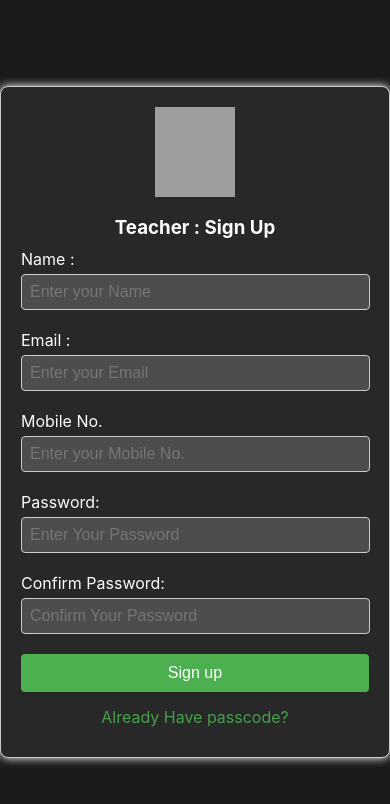
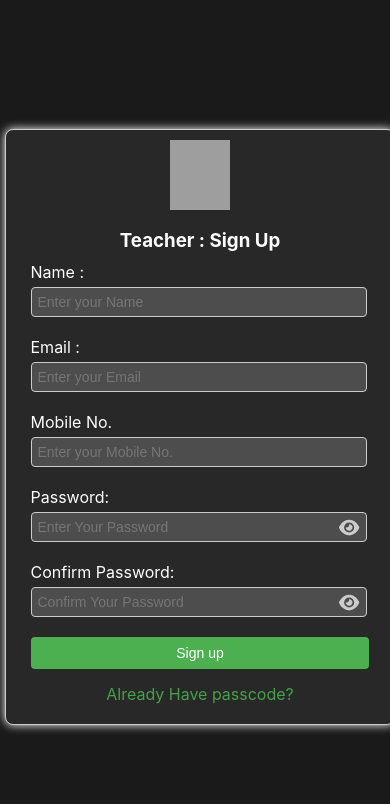
Before and after one commit to nishant0708/IIPS_EXAM_TEACHER_PORTAL, a React (Create React App) app: page /sign_up in a window 390 px wide. Shown: the top 804 px of the page. Built offline with nearby package versions, Linux system fonts and the light colour scheme; grey boxes are pictures that could not be loaded.

Commit message:
added eye-icon

```diff
--- a/package.json
+++ b/package.json
@@ -3,6 +3,8 @@
   "version": "0.1.0",
   "private": true,
   "dependencies": {
+    "@fortawesome/free-solid-svg-icons": "^6.6.0",
+    "@fortawesome/react-fontawesome": "^0.2.2",
     "@testing-library/jest-dom": "^5.17.0",
     "@testing-library/react": "^13.4.0",
     "@testing-library/user-event": "^13.5.0",
--- a/src/Login/Login.jsx
+++ b/src/Login/Login.jsx
@@ -4,6 +4,8 @@ import logo from "../Assets/iips_logo2.png";
 import axios from "axios";
 import { useNavigate } from "react-router-dom";
 import AlertModal from "../AlertModal/AlertModal";
+import { FontAwesomeIcon } from '@fortawesome/react-fontawesome';
+import { faEye, faEyeSlash } from '@fortawesome/free-solid-svg-icons';
 
 function Login() {
   const [email, setEmail] = useState("");
@@ -14,6 +16,7 @@ function Login() {
   const [modalMessage, setModalMessage] = useState("");
   const [isError, setIsError] = useState(false);
   const [isLoading, setIsLoading] = useState(false); // Loading state
+  const [showPassword, setShowPassword] = useState(false); // Password visibility toggle
   const navigate = useNavigate(); // Initialize useNavigate
 
   useEffect(() => {
@@ -96,6 +99,10 @@ function Login() {
     setModalIsOpen(false);
   };
 
+  const togglePasswordVisibility = () => {
+    setShowPassword(!showPassword);
+  };
+
   return (
     <div className="login-container">
       <img src={logo} alt="Logo" />
@@ -113,16 +120,19 @@ function Login() {
             />
           </label>
         </div>
-        <div>
+        <div className="password-input-container">
           <label>
             Password:
             <input
-              type="password"
+              type={showPassword ? "text" : "password"}
               placeholder="Enter Your Password"
               value={password}
               onChange={(e) => setPassword(e.target.value)}
               required
             />
+            <span className="eye-icon" onClick={togglePasswordVisibility}>
+              <FontAwesomeIcon icon={showPassword ? faEyeSlash : faEye} />
+            </span>
           </label>
         </div>
         {showOtp && (
@@ -141,9 +151,11 @@ function Login() {
         )}
 
         <button type="submit" disabled={isLoading}>
-          {isLoading ? "Submiting..." : showOtp ? "Submit" : "Next"}
+          {isLoading ? "Submitting..." : showOtp ? "Submit" : "Next"}
         </button>
-        <p className="signup_text_redirect" onClick={() => navigate("/sign_up")}> Want to create Account? Signup. </p>
+        <p className="signup_text_redirect" onClick={() => navigate("/sign_up")}>
+          Want to create Account? Signup.
+        </p>
       </form>
       <AlertModal
         isOpen={modalIsOpen}
--- a/src/Sign_up/SignUp.jsx
+++ b/src/Sign_up/SignUp.jsx
@@ -3,6 +3,8 @@ import "./Sign_up.css";
 import var1 from "../Assets/iips_logo2.png";
 import { useNavigate } from "react-router-dom";
 import AlertModal from "../AlertModal/AlertModal";
+import { FontAwesomeIcon } from '@fortawesome/react-fontawesome';
+import { faEye, faEyeSlash } from '@fortawesome/free-solid-svg-icons';
 
 const SignUp = () => {
   const navigate = useNavigate();
@@ -19,12 +21,22 @@ const SignUp = () => {
   const [isErrorAlert, setIsErrorAlert] = useState(false);
   const [loading, setLoading] = useState(false); // Loading state for signup button
   const [isFirstClick, setIsFirstClick] = useState(true); // Track if it is the first click
+  const [showPassword, setShowPassword] = useState(false); // Password visibility toggle
+  const [showConfirmPassword, setShowConfirmPassword] = useState(false); // Confirm password visibility toggle
 
   const handleChange = (e) => {
     setFormData({
       ...formData,
       [e.target.name]: e.target.value,
     });
+  };
+
+  const togglePasswordVisibility = () => {
+    setShowPassword(!showPassword);
+  };
+
+  const toggleConfirmPasswordVisibility = () => {
+    setShowConfirmPassword(!showConfirmPassword);
   };
 
   const handleSignUp = async (e) => {
@@ -135,30 +147,36 @@ const SignUp = () => {
               />
             </label>
           </div>
-          <div>
+          <div className="password-input-container">
             <label>
               Password:
               <input
-                type="password"
+                type={showPassword ? "text" : "password"}
                 name="password"
                 placeholder="Enter Your Password"
                 value={formData.password}
                 onChange={handleChange}
                 required
               />
+              <span className="eye-icon" onClick={togglePasswordVisibility}>
+                <FontAwesomeIcon icon={showPassword ? faEyeSlash : faEye} />
+              </span>
             </label>
           </div>
-          <div>
+          <div className="password-input-container">
             <label>
               Confirm Password:
               <input
-                type="password"
+                type={showConfirmPassword ? "text" : "password"}
                 name="confirmPassword"
                 placeholder="Confirm Your Password"
                 value={formData.confirmPassword}
                 onChange={handleChange}
                 required
               />
+              <span className="eye-icon" onClick={toggleConfirmPasswordVisibility}>
+                <FontAwesomeIcon icon={showConfirmPassword ? faEyeSlash : faEye} />
+              </span>
             </label>
           </div>
 
--- a/src/Sign_up/Sign_up.css
+++ b/src/Sign_up/Sign_up.css
@@ -1,9 +1,10 @@
-.sign_up_Box_min{
+.sign_up_Box_min {
     display: flex;
     align-items: center;
     justify-content: center;
     min-height: 100vh;
 }
+
 .Sign_up_Box {
     display: flex;
     flex-direction: column;
@@ -12,31 +13,23 @@
     width: 100%;
     max-width: 400px;
     padding: 20px;
-    border : 1px solid #ccc;
+    border: 1px solid #ccc;
     border-radius: 8px;
-    background-color: #282828 ;
+    background-color: #282828;
     box-shadow: 0px 0px 10px white;
-
 }
 
 .Sign_up_Box img {
-    display: grid;
     height: 90px;
     width: 80px;
-    /* margin-bottom: 10px; */
-
-
 }
 
 .Sign_up_Box h3 {
-    display: grid;
-    justify-content: center;
-    align-items: center;
     margin-bottom: 10px;
     color: #fffcfc;
-  }
+}
 
-.Sign_up_Box label{
+.Sign_up_Box label {
     margin-bottom: 8px;
     color: #fffcfc;
 }
@@ -47,7 +40,6 @@
     border: 1px solid #ccc;
     border-radius: 4px;
     margin-top: 5px;
-    /* margin-left: 20px; */
     font-size: 16px;
     width: 95%;
     background-color: #4d4d4d;
@@ -62,15 +54,91 @@
     background-color: #4caf50;
     font-size: 16px;
     cursor: pointer;
-
     width: 100%;
 }
 
 .Sign_up_Box button:hover {
     background-color: #45a049;
+}
+
+/* verify passcode */
+.verify_passcode_form {
+    width: 100%;
+}
+
+/* Responsive design */
+@media (max-width: 768px) {
+    .sign_up_Box_min {
+        width: 100%;
+        padding: 10px;
+    }
+
+    .Sign_up_Box {
+        width: 100%;
+        max-width: 100%;
+        padding: 15px;
+    }
+}
+
+@media (max-width: 480px) {
+    .sign_up_Box_min {
+        width: 100%;
+        padding: 5px;
+
+    }
+
+    .Sign_up_Box {
+        width: 100%;
+        max-width: 100%;
+        padding: 10px;
+    }
+
+    .Sign_up_Box img {
+        height: 70px;
+        width: 60px;
+    }
+
+    .Sign_up_Box input {
+        font-size: 14px;
+        padding: 6px;
+    }
+
+    .Sign_up_Box button {
+        font-size: 14px;
+        padding: 8px;
+    }
+}
+.password-input-container {
+    position: relative;
   }
 
-  /* verify passcode */
-  .verify_passcode_form{
-    width: 100%;
-}
+  .eye-icon {
+    position: absolute;
+    right: 10px;
+    top: 50%;
+    transform: translateY(-50%);
+    cursor: pointer;
+    font-size: 18px;
+    color: #ccc;
+  }
+
+  .eye-icon:hover {
+    color: #666;
+  }
+  .password-input-container {
+    position: relative;
+  }
+
+  .eye-icon {
+    position: absolute;
+    right: 10px;
+    top: 55%;
+    transform: translateY(-50%);
+    cursor: pointer;
+    font-size: 18px;
+    color: #ccc;
+  }
+
+  .eye-icon:hover {
+    color: #666;
+  }
```
Also changed, not shown: 1 other file (tests, documents, lock files or other folders).
